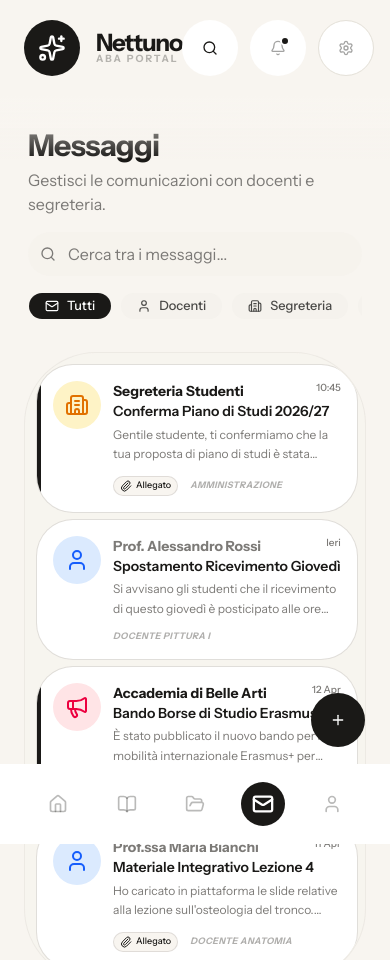
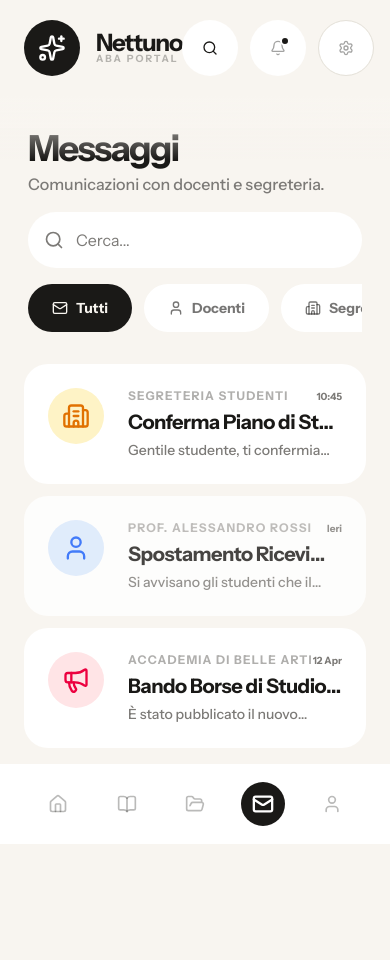
Before and after one commit to Snes00/nettuno-prototype, a Next.js app: page /messaggi in a window 390 px wide. After the commit the page ends 876 px from the top, so only its background shows below. Built offline with nearby package versions, Linux system fonts and the light colour scheme.

Commit message:
style: full dark mode support for messaggi and area personale

```diff
--- a/src/app/(messaggi)/messaggi/page.tsx
+++ b/src/app/(messaggi)/messaggi/page.tsx
@@ -81,23 +81,6 @@ const MESSAGGI = [
       { id: 301, testo: "È stato pubblicato il nuovo bando per la mobilità internazionale Erasmus+ per l'anno accademico 2026/27.", ora: "12 Apr 09:00", io: false }
     ]
   },
-  {
-    id: 4,
-    mittente: "Prof.ssa Maria Bianchi",
-    ruolo: "Docente Anatomia",
-    oggetto: "Materiale Integrativo Lezione 4",
-    anteprima: "Ho caricato in piattaforma le slide relative alla lezione sull'osteologia del tronco. Potete trovarle anche nel...",
-    data: "11 Apr",
-    letto: true,
-    importante: true,
-    allegati: true,
-    tipo: "docenti",
-    conversazione: [
-      { id: 401, testo: "Ho caricato in piattaforma le slide relative alla lezione sull'osteologia del tronco. Potete trovarle anche nel drive condiviso.", ora: "11 Apr 18:20", io: false },
-      { id: 402, testo: "Professoressa, ho difficoltà ad accedere al link del drive.", ora: "11 Apr 20:10", io: true },
-      { id: 403, testo: "Prova ad accedere con la mail istituzionale, ho ristretto i permessi.", ora: "12 Apr 08:30", io: false }
-    ]
-  }
 ]
 
 export default function MessaggiPage() {
@@ -114,26 +97,26 @@ export default function MessaggiPage() {
   })
 
   return (
-    <div className="flex flex-col h-[calc(100vh-140px)] md:h-[calc(100vh-100px)] gap-6">
-      {/* Intestazione e Ricerca */}
+    <div className="flex flex-col gap-6 animate-in fade-in duration-500">
+      {/* Intestazione */}
       <section className="space-y-4 px-1">
         <div>
-          <h1 className="text-3xl font-bold tracking-tight">Messaggi</h1>
-          <p className="text-muted-foreground mt-1">Gestisci le comunicazioni con docenti e segreteria.</p>
+          <h1 className="text-4xl md:text-5xl font-black tracking-tighter text-foreground">Messaggi</h1>
+          <p className="text-muted-foreground mt-1 font-medium">Comunicazioni con docenti e segreteria.</p>
         </div>
 
-        <div className="relative group">
-          <Search className="absolute left-3 top-1/2 h-4 w-4 -translate-y-1/2 text-muted-foreground group-focus-within:text-primary transition-colors" />
+        <div className="relative group max-w-2xl">
+          <Search className="absolute left-4 top-1/2 h-5 w-5 -translate-y-1/2 text-muted-foreground group-focus-within:text-foreground transition-colors" />
           <Input
-            placeholder="Cerca tra i messaggi..."
-            className="pl-10 h-11 bg-muted/30 border-none rounded-xl focus-visible:ring-primary focus-visible:ring-offset-0"
+            placeholder="Cerca..."
+            className="pl-12 h-14 bg-card border-none rounded-2xl focus-visible:ring-primary/10 shadow-none text-base"
             value={searchQuery}
             onChange={(e) => setSearchQuery(e.target.value)}
           />
         </div>
 
-        {/* Filtri Rapidi */}
-        <div className="flex gap-2 overflow-x-auto pb-2 no-scrollbar">
+        {/* Filtri */}
+        <div className="flex gap-3 overflow-x-auto pb-2 no-scrollbar">
           {[
             { id: "tutti", label: "Tutti", icon: Mail },
             { id: "docenti", label: "Docenti", icon: User },
@@ -145,12 +128,11 @@ export default function MessaggiPage() {
             return (
               <Button
                 key={tab.id}
-                variant={isActive ? "default" : "secondary"}
-                size="sm"
+                variant="outline"
                 onClick={() => setActiveTab(tab.id)}
                 className={cn(
-                  "rounded-full px-4 gap-2 transition-all shrink-0",
-                  isActive ? "shadow-md" : "bg-muted/50 hover:bg-muted"
+                  "rounded-2xl h-12 px-6 gap-2 border-none transition-all shrink-0 font-bold",
+                  isActive ? "bg-foreground text-background" : "bg-card text-foreground/60 hover:bg-muted"
                 )}
               >
                 <Icon className="h-4 w-4" />
@@ -162,219 +144,109 @@ export default function MessaggiPage() {
       </section>
 
       {/* Lista Messaggi */}
-      <ScrollArea className="flex-1 rounded-3xl border bg-muted/10 shadow-inner">
-        <div className="p-3 space-y-2">
+      <div className="space-y-3">
         {filteredMessages.length > 0 ? (
           filteredMessages.map((msg) => (
-              <Card
+            <div
               key={msg.id}
               onClick={() => setSelectedMsg(msg)}
               className={cn(
-                  "p-4 border-none shadow-sm cursor-pointer transition-all hover:bg-white dark:hover:bg-muted/50 group relative overflow-hidden",
-                  !msg.letto && "bg-white dark:bg-muted/30"
+                "p-6 rounded-[1.5rem] cursor-pointer transition-all border-none group relative overflow-hidden",
+                msg.letto ? "bg-card opacity-80" : "bg-white dark:bg-muted/20"
               )}
             >
-                {!msg.letto && (
-                  <div className="absolute left-0 top-0 bottom-0 w-1 bg-primary" />
-                )}
-
-                <div className="flex gap-3">
-                  {/* Avatar / Icona Tipo */}
+              <div className="flex gap-6">
                 <div className={cn(
-                    "h-12 w-12 rounded-2xl flex items-center justify-center shrink-0 transition-transform group-hover:scale-105",
+                  "h-14 w-14 rounded-2xl flex items-center justify-center shrink-0 transition-transform group-hover:rotate-3",
                   msg.tipo === "segreteria" ? "bg-amber-100 text-amber-600 dark:bg-amber-900/30 dark:text-amber-400" :
                   msg.tipo === "docenti" ? "bg-blue-100 text-blue-600 dark:bg-blue-900/30 dark:text-blue-400" :
                   "bg-rose-100 text-rose-600 dark:bg-rose-900/30 dark:text-rose-400"
                 )}>
-                    {msg.tipo === "segreteria" ? <Building2 className="h-6 w-6" /> :
-                     msg.tipo === "docenti" ? <User className="h-6 w-6" /> :
-                     <Megaphone className="h-6 w-6" />}
+                  {msg.tipo === "segreteria" ? <Building2 className="h-7 w-7" /> :
+                   msg.tipo === "docenti" ? <User className="h-7 w-7" /> :
+                   <Megaphone className="h-7 w-7" />}
                 </div>
 
-                  {/* Contenuto Messaggio */}
                 <div className="flex-1 min-w-0">
-                    <div className="flex justify-between items-start mb-0.5">
-                      <span className={cn(
-                        "text-sm font-bold truncate pr-2",
-                        !msg.letto ? "text-foreground" : "text-muted-foreground"
-                      )}>
+                  <div className="flex justify-between items-center mb-1">
+                    <span className="text-xs font-black uppercase tracking-widest text-muted-foreground/60">
                       {msg.mittente}
                     </span>
-                      <span className="text-[10px] text-muted-foreground font-medium whitespace-nowrap">
+                    <span className="text-[10px] text-muted-foreground font-bold">
                       {msg.data}
                     </span>
                   </div>
 
-                    <h3 className={cn(
-                      "text-sm font-semibold truncate leading-tight mb-1",
-                      !msg.letto ? "text-primary" : "text-foreground"
-                    )}>
+                  <h3 className="text-xl font-bold truncate tracking-tight text-foreground mb-1">
                     {msg.oggetto}
                   </h3>
 
-                    <p className="text-xs text-muted-foreground line-clamp-2 leading-relaxed">
+                  <p className="text-sm text-muted-foreground line-clamp-1 font-medium">
                     {msg.anteprima}
                   </p>
+                </div>
+              </div>
+            </div>
+          ))
+        ) : (
+          <div className="flex flex-col items-center justify-center py-20 opacity-20">
+            <Mail className="h-16 w-16 mb-4" />
+            <p className="text-lg font-bold">Nessun messaggio</p>
+          </div>
+        )}
+      </div>
 
-                    <div className="flex items-center gap-3 mt-3">
-                      {msg.allegati && (
-                        <Badge variant="outline" className="h-5 gap-1 px-1.5 text-[9px] bg-background border-muted-foreground/20">
-                          <Paperclip className="h-3 w-3" /> Allegato
-                        </Badge>
-                      )}
-                      {msg.ruolo && (
-                        <span className="text-[9px] font-bold uppercase tracking-wider text-muted-foreground/60 italic">
-                          {msg.ruolo}
-                        </span>
-                      )}
+      {/* Chat Dialog */}
+      <Dialog open={!!selectedMsg} onOpenChange={() => setSelectedMsg(null)}>
+        <DialogContent className="max-w-2xl h-[85vh] p-0 overflow-hidden rounded-[2rem] border-none bg-background shadow-none">
+          {selectedMsg && (
+            <>
+              <div className="p-8 border-b border-muted/20 bg-card flex items-center justify-between">
+                <div className="flex items-center gap-4">
+                   <div className={cn(
+                     "h-12 w-12 rounded-2xl flex items-center justify-center",
+                     selectedMsg.tipo === "segreteria" ? "bg-amber-100 text-amber-600 dark:bg-amber-900/30" : "bg-blue-100 text-blue-600 dark:bg-blue-900/30"
+                   )}>
+                     <User className="h-6 w-6" />
+                   </div>
+                   <div>
+                     <DialogTitle className="text-xl font-black">{selectedMsg.mittente}</DialogTitle>
+                     <p className="text-[10px] font-bold uppercase text-muted-foreground">{selectedMsg.ruolo}</p>
+                   </div>
                 </div>
               </div>
 
-                  {/* Azioni Rapide (Desktop o Hover) */}
-                  <div className="hidden md:flex flex-col gap-2 md:opacity-0 group-hover:opacity-100 transition-opacity">
-                    <Button variant="ghost" size="icon" className="h-8 w-8 text-muted-foreground hover:text-amber-500">
-                      <Star className={cn("h-4 w-4", msg.importante && "fill-amber-500 text-amber-500")} />
-                    </Button>
-                    <Button variant="ghost" size="icon" className="h-8 w-8 text-muted-foreground hover:text-primary">
-                      <Archive className="h-4 w-4" />
-                    </Button>
-                  </div>
-                </div>
-              </Card>
-            ))
-          ) : (
-            <div className="flex flex-col items-center justify-center py-20 text-center opacity-50">
-              <Mail className="h-12 w-12 mb-4" />
-              <p className="text-sm font-medium">Nessun messaggio trovato</p>
-            </div>
-          )}
-        </div>
-      </ScrollArea>
-
-      {/* CHAT VIEW (Dialog Overlay) */}
-      <Dialog open={!!selectedMsg} onOpenChange={() => setSelectedMsg(null)}>
-        <DialogContent className="max-w-2xl h-[90vh] md:h-[80vh] flex flex-col p-0 gap-0 overflow-hidden rounded-3xl border-none shadow-2xl">
-          {selectedMsg && (
-            <>
-              {/* Header Chat */}
-              <div className="p-4 border-b bg-muted/20 flex items-center gap-3">
-                <Button variant="ghost" size="icon" onClick={() => setSelectedMsg(null)} className="md:hidden">
-                  <ChevronLeft className="h-5 w-5" />
-                </Button>
+              <ScrollArea className="flex-1 p-8">
+                <div className="space-y-8">
+                  {selectedMsg.conversazione.map((chat: any) => (
+                    <div key={chat.id} className={cn("flex flex-col", chat.io ? "items-end" : "items-start")}>
                       <div className={cn(
-                  "h-10 w-10 rounded-xl flex items-center justify-center shrink-0",
-                  selectedMsg.tipo === "segreteria" ? "bg-amber-100 text-amber-600 dark:bg-amber-900/30" :
-                  selectedMsg.tipo === "docenti" ? "bg-blue-100 text-blue-600 dark:bg-blue-900/30" :
-                  "bg-rose-100 text-rose-600 dark:bg-rose-900/30"
-                )}>
-                  {selectedMsg.tipo === "segreteria" ? <Building2 className="h-5 w-5" /> :
-                   selectedMsg.tipo === "docenti" ? <User className="h-5 w-5" /> :
-                   <Megaphone className="h-5 w-5" />}
-                </div>
-                <div className="flex-1 min-w-0">
-                  <h2 className="text-sm font-bold truncate leading-none mb-1">{selectedMsg.mittente}</h2>
-                  <p className="text-[10px] text-muted-foreground truncate">{selectedMsg.ruolo} • Online</p>
-                </div>
-                <Button variant="ghost" size="icon" className="rounded-full">
-                  <MoreVertical className="h-4 w-4" />
-                </Button>
-              </div>
-
-              {/* Area Messaggi Chat */}
-              <ScrollArea className="flex-1 p-4 bg-muted/5">
-                <div className="space-y-6">
-                  <div className="flex flex-col items-center py-4">
-                    <Badge variant="outline" className="text-[10px] font-medium bg-muted/50 border-none px-4 py-1">
-                      Inizio della conversazione
-                    </Badge>
-                  </div>
-
-                  {selectedMsg.conversazione.map((chat: any) => (
-                    <div
-                      key={chat.id}
-                      className={cn(
-                        "flex flex-col max-w-[85%] animate-in fade-in slide-in-from-bottom-2 duration-300",
-                        chat.io ? "ml-auto items-end" : "mr-auto items-start"
-                      )}
-                    >
-                      <div className={cn(
-                        "p-4 rounded-2xl text-sm shadow-sm",
-                        chat.io
-                          ? "bg-primary text-primary-foreground rounded-tr-none"
-                          : "bg-white dark:bg-muted/80 text-foreground rounded-tl-none border border-muted"
+                        "p-6 rounded-2xl max-w-[80%] font-medium text-sm",
+                        chat.io ? "bg-foreground text-background rounded-tr-none" : "bg-card text-foreground rounded-tl-none"
                       )}>
                         {chat.testo}
                       </div>
-                      <span className="text-[10px] text-muted-foreground mt-1.5 px-1">{chat.ora}</span>
+                      <span className="text-[10px] text-muted-foreground mt-2 font-bold">{chat.ora}</span>
                     </div>
                   ))}
                 </div>
               </ScrollArea>
 
-              {/* Input Risposta */}
-              <div className="p-4 bg-background border-t">
-                <div className="flex items-end gap-2 bg-muted/30 rounded-2xl p-2 focus-within:bg-muted/50 transition-colors border-2 border-transparent focus-within:border-primary/20">
-                  <Button variant="ghost" size="icon" className="h-9 w-9 text-muted-foreground rounded-xl">
-                    <Paperclip className="h-5 w-5" />
-                  </Button>
+              <div className="p-8 bg-card border-t border-muted/20">
+                <div className="flex gap-4">
                   <textarea
-                    placeholder="Scrivi una risposta..."
-                    className="flex-1 bg-transparent border-none focus:ring-0 resize-none py-2 px-1 text-sm max-h-32 min-h-[40px] outline-none"
-                    value={replyText}
-                    onChange={(e) => setReplyText(e.target.value)}
-                    rows={1}
+                    className="flex-1 bg-background rounded-xl p-4 text-sm resize-none focus:outline-none border-none h-14"
+                    placeholder="Scrivi..."
                   />
-                  <div className="flex gap-1">
-                    <Button variant="ghost" size="icon" className="h-9 w-9 text-muted-foreground rounded-xl hidden sm:flex">
-                      <Smile className="h-5 w-5" />
-                    </Button>
-                    <Button
-                      size="icon"
-                      className={cn(
-                        "h-9 w-9 rounded-xl shadow-md transition-all shrink-0",
-                        replyText.trim() ? "bg-primary text-primary-foreground scale-100" : "bg-muted text-muted-foreground scale-90"
-                      )}
-                      disabled={!replyText.trim()}
-                    >
-                      <Send className="h-4 w-4" />
+                  <Button className="h-14 w-14 rounded-xl bg-foreground text-background">
+                    <Send className="h-6 w-6" />
                   </Button>
                 </div>
-                </div>
-                <p className="text-[9px] text-muted-foreground text-center mt-2 font-medium">
-                  Premi Invio per spedire il messaggio
-                </p>
               </div>
             </>
           )}
         </DialogContent>
       </Dialog>
-
-      {/* Floating Action Button (Nuovo Messaggio) */}
-      <Button
-        className="fixed bottom-24 right-6 md:bottom-10 md:right-10 h-14 w-14 rounded-2xl shadow-2xl hover:scale-110 transition-transform active:scale-95 bg-primary text-primary-foreground z-40"
-      >
-        <PlusIcon className="h-6 w-6" />
-      </Button>
     </div>
   )
 }
-
-function PlusIcon(props: any) {
-  return (
-    <svg
-      {...props}
-      xmlns="http://www.w3.org/2000/svg"
-      width="24"
-      height="24"
-      viewBox="0 0 24 24"
-      fill="none"
-      stroke="currentColor"
-      strokeWidth="2"
-      strokeLinecap="round"
-      strokeLinejoin="round"
-    >
-      <path d="M5 12h14" />
-      <path d="M12 5v14" />
-    </svg>
-  )
-}
```
Also changed, not shown: src/app/(area-personale)/area-personale/page.tsx (+49 -54 lines). Lines whose indentation alone changed are shown as unchanged.
